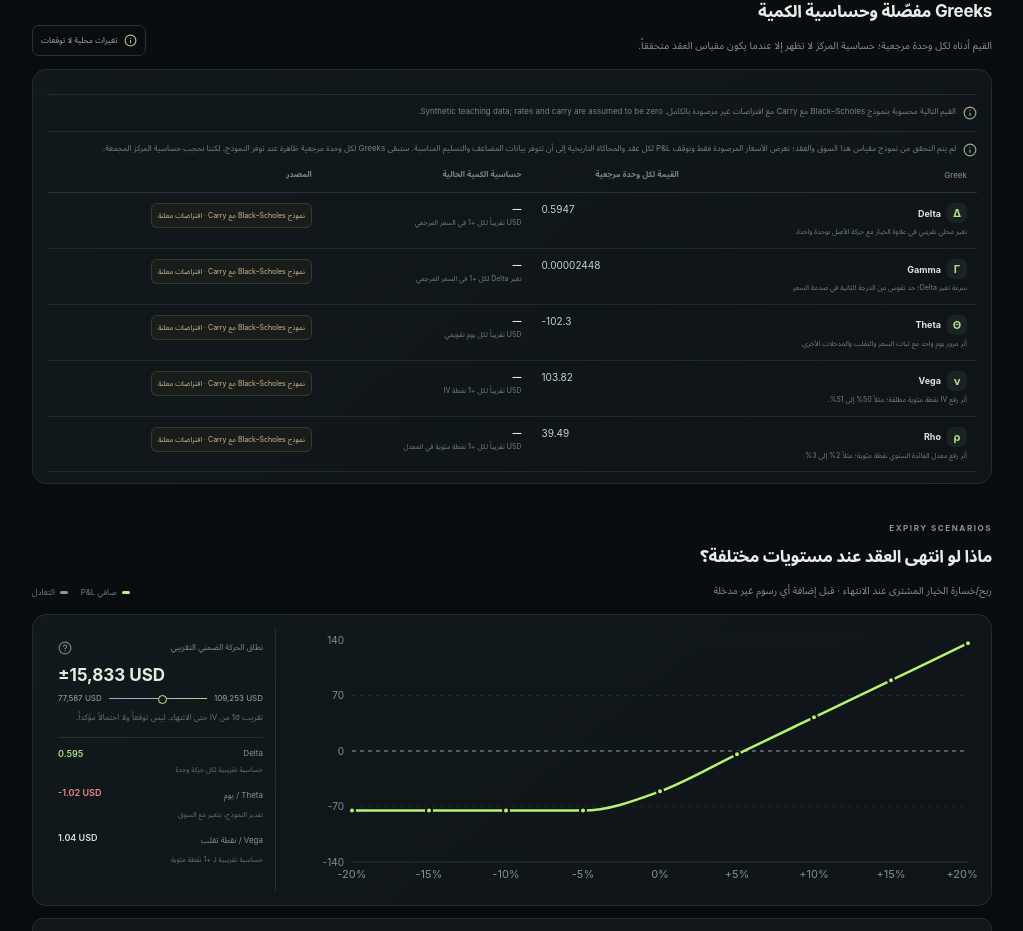
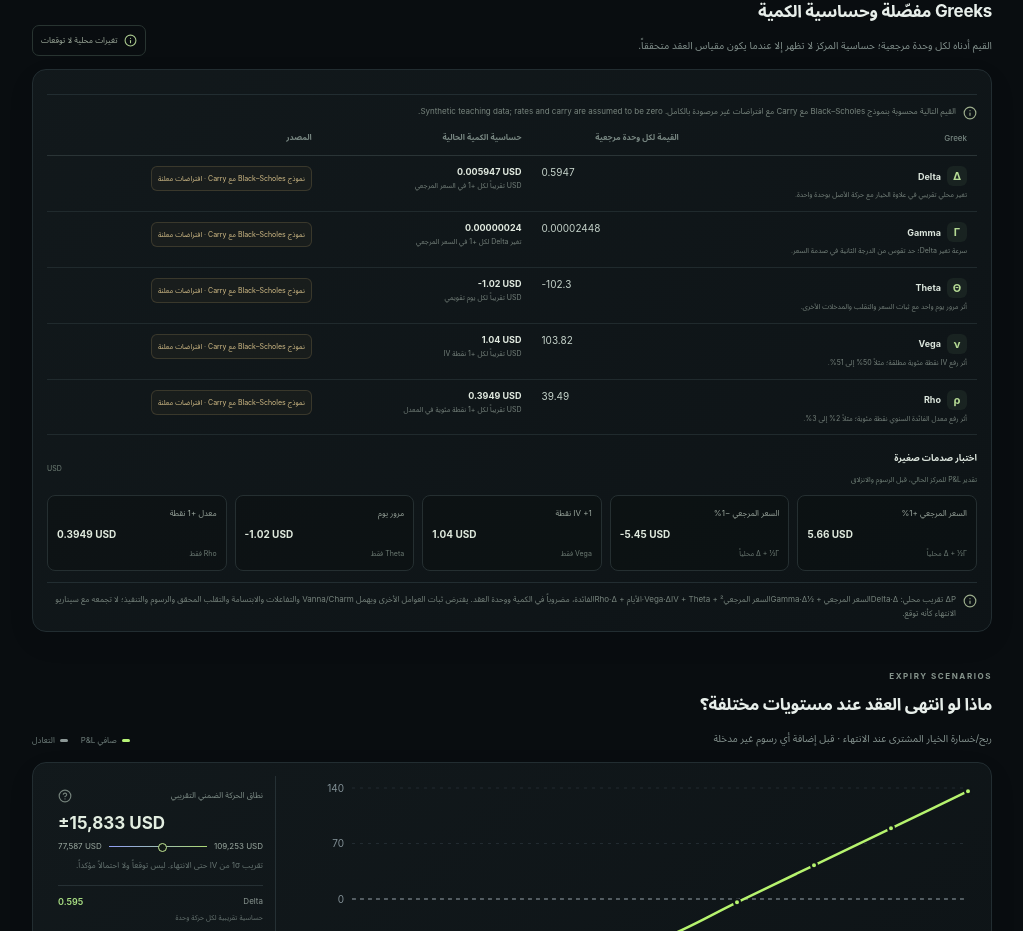
Before and after one commit to raawaa93/Sol, a React (Vite) app: page / in a window 1280 px wide. Shown: the part 2390-3321 px from the top of the page, without its empty margins (4-1027 px from the left). Built offline with nearby package versions, Linux system fonts and the light colour scheme.

Commit message:
fix: pass trusted source mode into contract scale guard

```diff
--- a/src/components/GreeksPanel.tsx
+++ b/src/components/GreeksPanel.tsx
@@ -23,7 +23,7 @@ function greekSource(key: GreekKey, quote: OptionQuote, dataMode: DataMode): str
 }
 
 export default function GreeksPanel({ quote, quantity, dataMode }: GreeksPanelProps) {
-  const scaleIssue = getContractScaleIssue(quote);
+  const scaleIssue = getContractScaleIssue(quote, dataMode);
   const hasExplicitConsistentContractScale = scaleIssue === undefined;
   const scaleIssueMessage = scaleIssue ? getContractScaleIssueMessage(scaleIssue) : '';
   const positionUnits = hasExplicitConsistentContractScale ? Math.max(0, Number.isFinite(quantity) ? quantity : 0) * quote.unit : 0;
```
